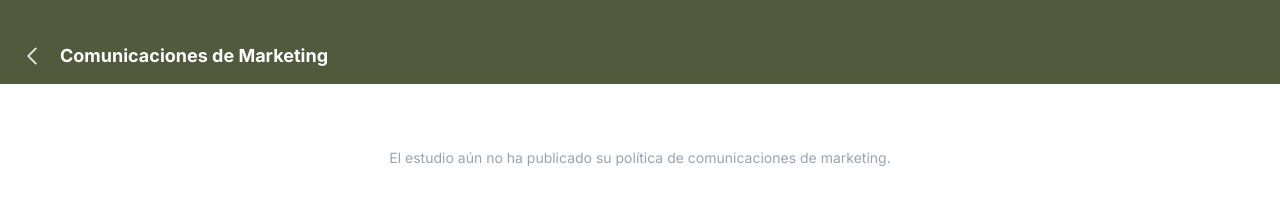
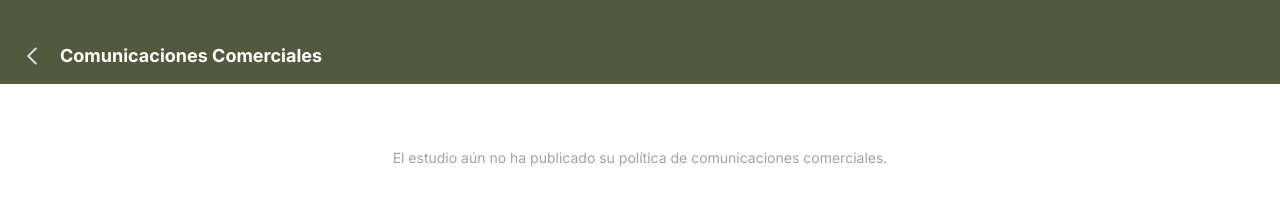
Before and after one commit to Joacoe0901/studio-pwa, a Next.js app: page /comunicaciones in a window 1280 px wide. Shown: the top 218 px of the page. Built offline with nearby package versions, Linux system fonts and the light colour scheme; no server answers.

Commit message:
refactor: rename 'Comunicaciones de Marketing' to 'Comunicaciones Comerciales'

```diff
--- a/app/comunicaciones/page.tsx
+++ b/app/comunicaciones/page.tsx
@@ -64,7 +64,7 @@ export default function ComunicacionesPage() {
                         <path strokeLinecap="round" strokeLinejoin="round" d="M15.75 19.5L8.25 12l7.5-7.5" />
                     </svg>
                 </button>
-                <h1 className="text-lg font-bold text-white">Comunicaciones de Marketing</h1>
+                <h1 className="text-lg font-bold text-white">Comunicaciones Comerciales</h1>
             </header>
             <main className="flex-1 min-h-0 overflow-y-auto flex flex-col">
                 <div className="flex-1 px-6 pt-4 pb-6">
@@ -74,7 +74,7 @@ export default function ComunicacionesPage() {
                         <div className="text-center py-12">
                             <p className="text-gray-400 text-sm">
                                 {info?.studioName ?? "El estudio"} aún no ha publicado su política de
-                                comunicaciones de marketing.
+                                comunicaciones comerciales.
                             </p>
                         </div>
                     ) : (
@@ -96,7 +96,7 @@ export default function ComunicacionesPage() {
                                 className="mt-0.5 h-5 w-5 rounded border-gray-300 text-brand-500 focus:ring-brand-500 flex-shrink-0"
                             />
                             <span className="text-sm text-gray-700 leading-snug">
-                                Acepto recibir comunicaciones de marketing
+                                Acepto recibir comunicaciones comerciales
                             </span>
                         </label>
                         {saving && (
--- a/app/home/page.tsx
+++ b/app/home/page.tsx
@@ -97,7 +97,7 @@ const hamburgerItems = [
     icon: "M12 2.25c-5.384 0-9.75 4.366-9.75 9.75s4.366 9.75 9.75 9.75 9.75-4.366 9.75-9.75S17.384 2.25 12 2.25Zm-1.75 13.5a.75.75 0 0 1-1.5 0V10.5a.75.75 0 0 1 1.5 0v5.25Zm1.75-7.125a.75.75 0 1 1 0-1.5.75.75 0 0 1 0 1.5Z",
   },
   {
-    label: "Comunicaciones de Marketing",
+    label: "Comunicaciones Comerciales",
     href: "/comunicaciones",
     icon: "M21.75 6.75v10.5a2.25 2.25 0 0 1-2.25 2.25h-15a2.25 2.25 0 0 1-2.25-2.25V6.75m19.5 0A2.25 2.25 0 0 0 19.5 4.5h-15a2.25 2.25 0 0 0-2.25 2.25m19.5 0v.243a2.25 2.25 0 0 1-1.07 1.916l-7.5 4.615a2.25 2.25 0 0 1-2.36 0L3.32 8.91a2.25 2.25 0 0 1-1.07-1.916V6.75",
   },
@@ -512,7 +512,7 @@ export default function HomePage() {
     const docLabels: Record<string, string> = {
       TERMS_AND_CONDITIONS: "Términos y Condiciones",
       PRIVACY_POLICY: "Política de Privacidad",
-      MARKETING_COMMUNICATIONS: "Comunicaciones de Marketing",
+      MARKETING_COMMUNICATIONS: "Comunicaciones Comerciales",
     };
     return (
       <div className="h-dvh bg-white flex flex-col overflow-hidden">
--- a/app/login/page.tsx
+++ b/app/login/page.tsx
@@ -195,7 +195,7 @@ export default function LoginPage() {
                 href="/comunicaciones"
                 className="text-brand-600 underline hover:text-brand-700"
               >
-                Comunicaciones de Marketing
+                Comunicaciones Comerciales
               </Link>
             </span>
           </label>
```
